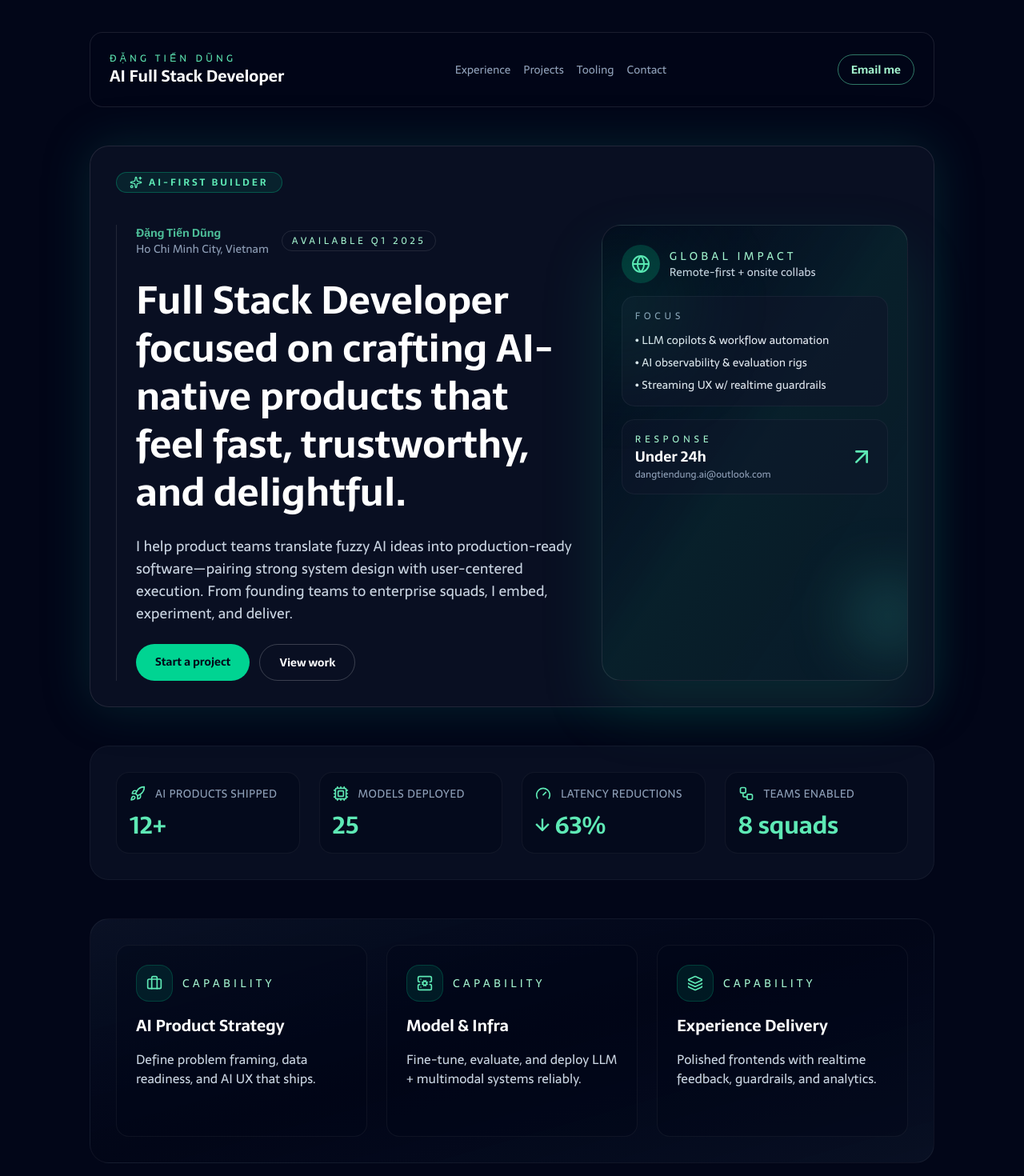
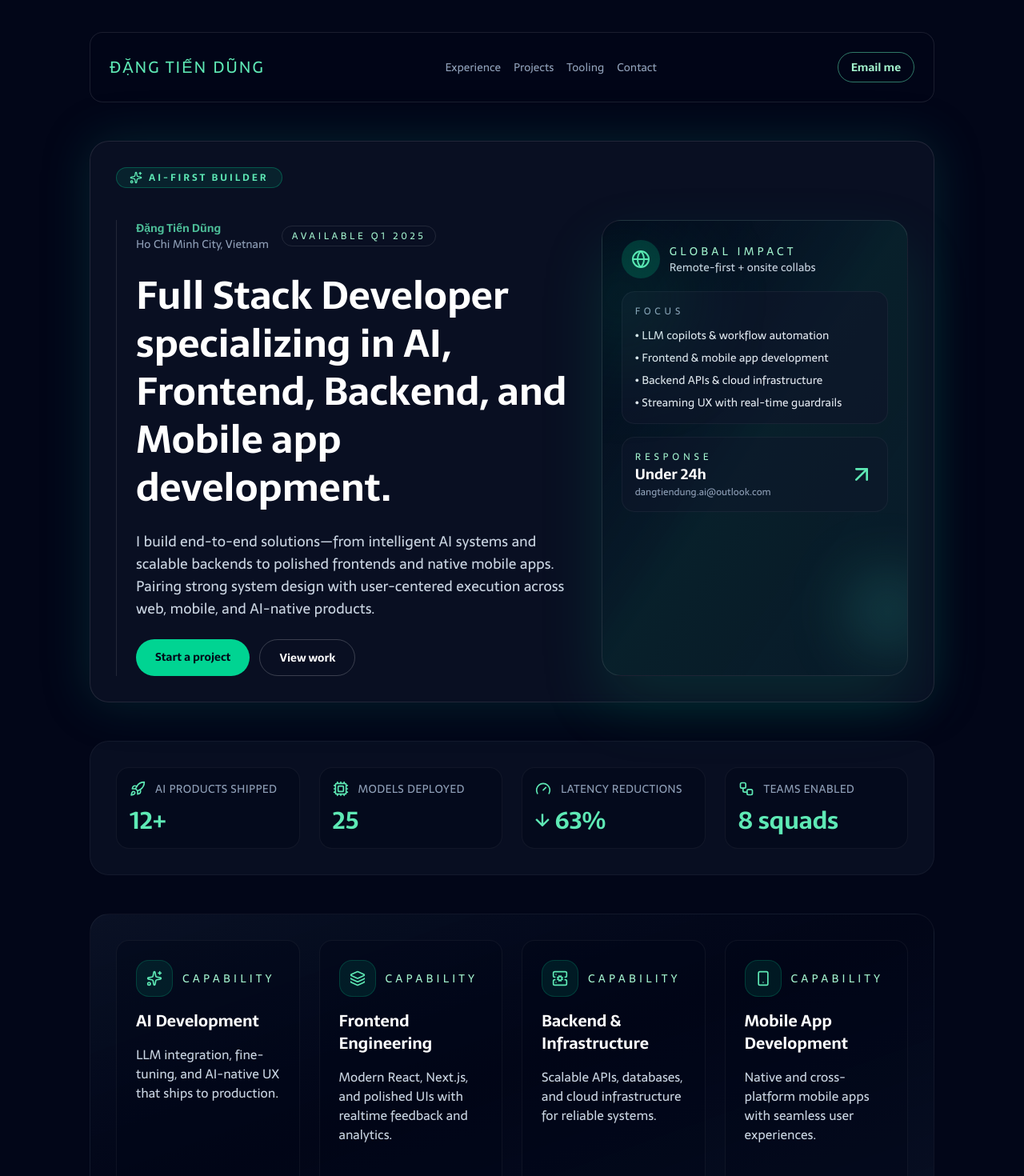
Before and after one commit to dangtiendungai/Portfolio, a Next.js app: page / in a window 1280 px wide. Shown: the top 1470 px of the page at 80% size. Built offline with nearby package versions, Linux system fonts and the light colour scheme.

Commit message:
feat: update portfolio content and structure, refining service descriptions and enhancing metadata for clarity

```diff
--- a/app/layout.tsx
+++ b/app/layout.tsx
@@ -8,9 +8,9 @@ const sarala = Sarala({
 });
 
 export const metadata: Metadata = {
-  title: "Đặng Tiến Dũng | AI Full Stack Portfolio",
+  title: "Đặng Tiến Dũng | Full Stack Developer Portfolio",
   description:
-    "Full stack developer focused on AI-native products, delivering intelligent experiences from idea to deployment.",
+    "Full Stack Developer specializing in AI, Frontend, Backend, and Mobile app development. Building end-to-end solutions from intelligent AI systems to polished web and mobile applications.",
 };
 
 export default function RootLayout({
--- a/app/page.tsx
+++ b/app/page.tsx
@@ -11,6 +11,7 @@ import {
   Rocket,
   ServerCog,
   ShieldCheck,
+  Smartphone,
   Sparkles,
   Workflow,
 } from "lucide-react";
@@ -37,21 +38,28 @@ type Service = {
 
 const services: Service[] = [
   {
-    title: "AI Product Strategy",
-    detail: "Define problem framing, data readiness, and AI UX that ships.",
-    icon: Briefcase,
+    title: "AI Development",
+    detail:
+      "LLM integration, fine-tuning, and AI-native UX that ships to production.",
+    icon: Sparkles,
   },
   {
-    title: "Model & Infra",
+    title: "Frontend Engineering",
     detail:
-      "Fine-tune, evaluate, and deploy LLM + multimodal systems reliably.",
+      "Modern React, Next.js, and polished UIs with realtime feedback and analytics.",
+    icon: Layers,
+  },
+  {
+    title: "Backend & Infrastructure",
+    detail:
+      "Scalable APIs, databases, and cloud infrastructure for reliable systems.",
     icon: ServerCog,
   },
   {
-    title: "Experience Delivery",
+    title: "Mobile App Development",
     detail:
-      "Polished frontends with realtime feedback, guardrails, and analytics.",
-    icon: Layers,
+      "Native and cross-platform mobile apps with seamless user experiences.",
+    icon: Smartphone,
   },
 ];
 
@@ -131,9 +139,11 @@ const aiFocus: FocusArea[] = [
 
 const tools = [
   "Next.js",
+  "React 19",
+  "React Native",
+  "TypeScript",
   "tRPC",
   "Tailwind",
-  "React 19",
   "Prisma",
   "Supabase",
   "Postgres",
@@ -142,6 +152,8 @@ const tools = [
   "Qdrant",
   "AWS",
   "Vercel",
+  "Expo",
+  "Node.js",
 ];
 
 export default function Home() {
@@ -155,12 +167,9 @@ export default function Home() {
 
         <header className="flex flex-col gap-4 rounded-2xl border border-white/10 bg-slate-950/60 p-6 backdrop-blur sm:flex-row sm:items-center sm:justify-between">
           <div>
-            <p className="text-xs uppercase tracking-[0.35em] text-emerald-300">
+            <p className="text-xl uppercase tracking-[0.1em] text-emerald-300">
               Đặng Tiến Dũng
             </p>
-            <h1 className="text-xl font-semibold text-white">
-              AI Full Stack Developer
-            </h1>
           </div>
           <nav className="flex flex-wrap items-center gap-4 text-sm text-slate-400 sm:justify-center">
             <a href="#experience" className="transition hover:text-emerald-300">
@@ -202,14 +211,14 @@ export default function Home() {
                 </span>
               </div>
               <h1 className="text-4xl font-semibold leading-tight text-white sm:text-5xl">
-                Full Stack Developer focused on crafting AI-native products that
-                feel fast, trustworthy, and delightful.
+                Full Stack Developer specializing in AI, Frontend, Backend, and
+                Mobile app development.
               </h1>
               <p className="text-lg text-slate-300">
-                I help product teams translate fuzzy AI ideas into
-                production-ready software—pairing strong system design with
-                user-centered execution. From founding teams to enterprise
-                squads, I embed, experiment, and deliver.
+                I build end-to-end solutions—from intelligent AI systems and
+                scalable backends to polished frontends and native mobile apps.
+                Pairing strong system design with user-centered execution across
+                web, mobile, and AI-native products.
               </p>
               <div className="flex flex-wrap gap-3">
                 <a
@@ -247,8 +256,9 @@ export default function Home() {
                   </p>
                   <ul className="mt-3 space-y-2 text-sm text-slate-200">
                     <li>• LLM copilots & workflow automation</li>
-                    <li>• AI observability & evaluation rigs</li>
-                    <li>• Streaming UX w/ realtime guardrails</li>
+                    <li>• Frontend & mobile app development</li>
+                    <li>• Backend APIs & cloud infrastructure</li>
+                    <li>• Streaming UX with real-time guardrails</li>
                   </ul>
                 </div>
                 <div className="flex items-center justify-between rounded-2xl border border-white/5 bg-slate-900/50 p-4">
@@ -291,7 +301,7 @@ export default function Home() {
           ))}
         </section>
 
-        <section className="grid gap-6 rounded-3xl border border-white/5 bg-gradient-to-br from-slate-900/70 via-slate-950 to-slate-900/60 p-8 sm:grid-cols-2 lg:grid-cols-3">
+        <section className="grid gap-6 rounded-3xl border border-white/5 bg-gradient-to-br from-slate-900/70 via-slate-950 to-slate-900/60 p-8 sm:grid-cols-2 lg:grid-cols-4">
           {services.map((service) => (
             <div
               key={service.title}
```
